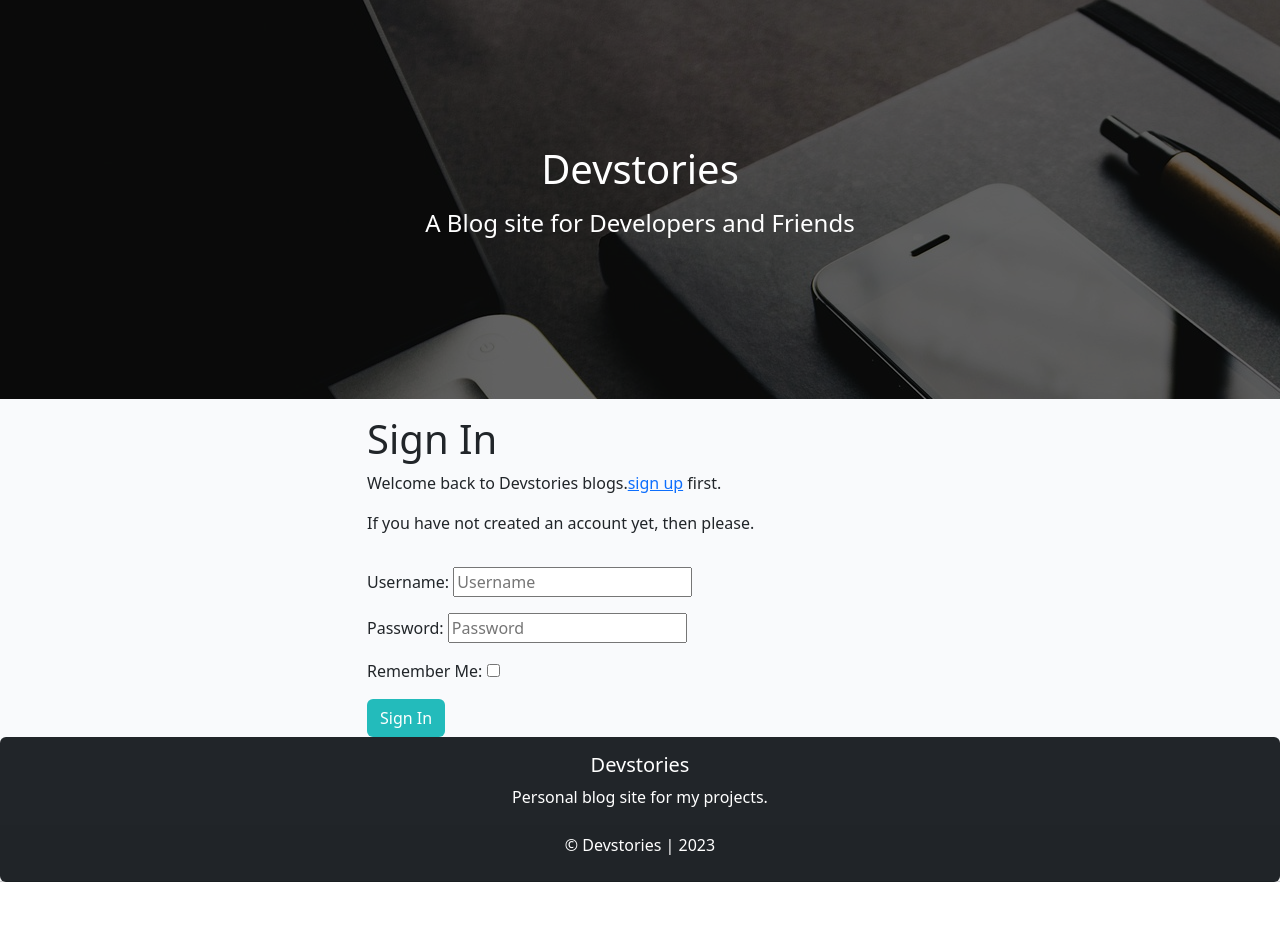
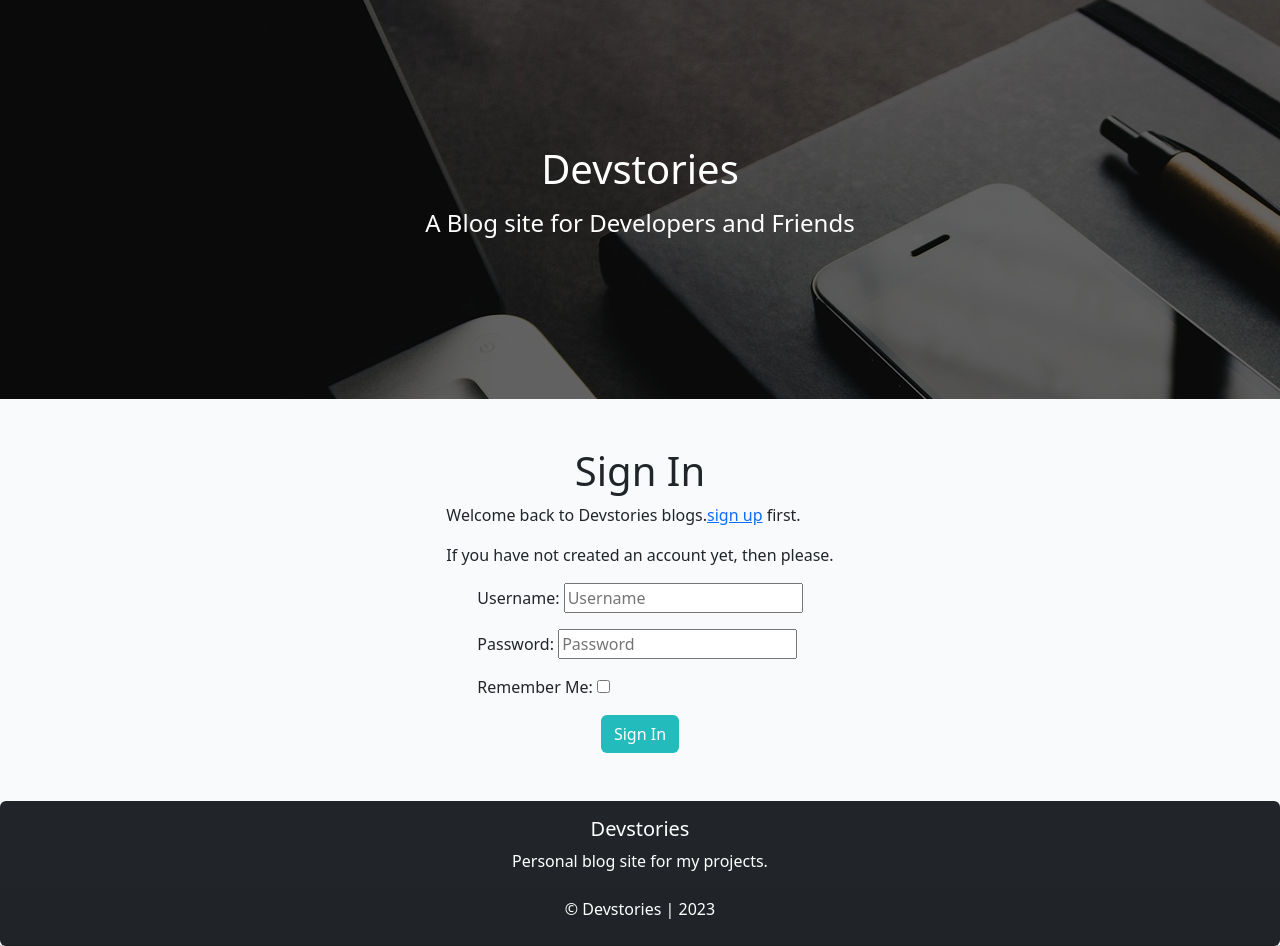
Before and after one commit to Code-Institute-Submissions/p4-devstories-1, a Django app: page /accounts/login/ in a window 1280 px wide. Shown: the part 57-1003 px from the top of the page. Before the commit the page ends 939 px from the top, so only its background shows below. Run offline with Django 3.2, Linux system fonts and the light colour scheme; some libraries are stand-ins or nearby versions.

Commit message:
Refactored layout for login page

```diff
--- a/templates/account/login.html
+++ b/templates/account/login.html
@@ -8,17 +8,19 @@
 {% block content %}
 
 
-<div class="container">
-  <div class="row justify-content-center">
-    <div class="col-md-8 mt-3 offset-md-2">
-      <h1>{% trans "Sign In" %}</h1>
+<div class="container header-container">
+  <div class="row justify-content-center my-5">
+    <div class="col-6 container d-flex justify-content-center">
+      <div>
+        <h1 class="text-center">{% trans "Sign In" %}</h1>
 
         <p>{% blocktrans %}Welcome back to Devstories blogs.<a href="{{ signup_url }}">sign up</a> first.{% endblocktrans %}</p>
         <P>If you have not created an account yet, then please.</P>
       </div>
     </div>
     <div class="row justify-content-center">
-    <div class="col-md-8 mt-3 offset-md-2">
+      <div class="col-6 container d-flex justify-content-center">
+        <div>
           <form class="login" method="POST" action="{% url 'account_login' %}">
             <!-- Cross site request forgery -->
             {% csrf_token %}
@@ -26,8 +28,12 @@
             {% if redirect_field_value %}
             <input type="hidden" name="{{ redirect_field_name }}" value="{{ redirect_field_value }}" />
             {% endif %}
-        <button class="btn btn-signup right" type="submit">{% trans "Sign In" %}</button>
+            <div class="text-center">
+              <button class="btn btn-signup text-center" type="submit">{% trans "Sign In" %}</button>
+            </div>
           </form>
+        </div>
+      </div>
     </div>
   </div>
 </div>
```
Lines whose indentation alone changed are shown as unchanged.
